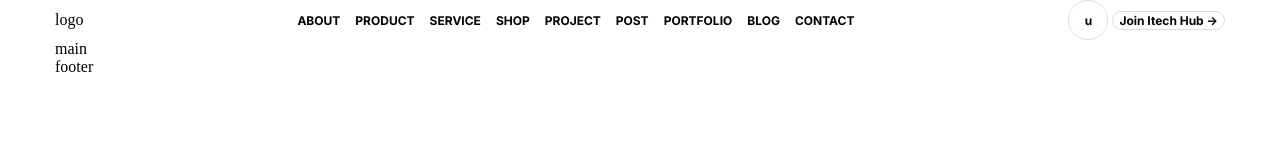
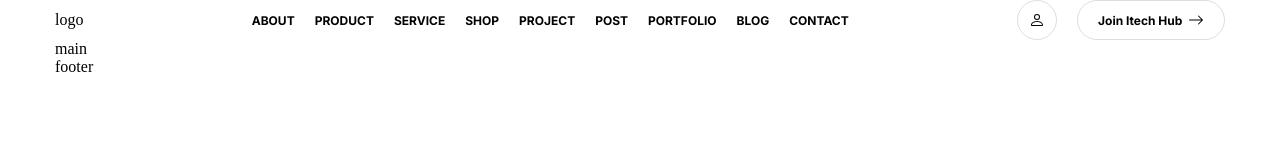
Before and after one commit to Amber2703/itech, a website built with Vite: page index.html in a window 1280 px wide. Built offline with nearby package versions, Linux system fonts and the light colour scheme.

Commit message:
icons, BEM

```diff
--- a/index.html
+++ b/index.html
@@ -34,9 +34,17 @@
             </li>
           </ul>
         </nav>
-        <div>
-          <button class="button button--round">u</button>
-          <button class="button">Join Itech Hub -></button>
+        <div class="header__buttons">
+          <button class="button button_round">
+            <svg xmlns="http://www.w3.org/2000/svg" width="16" height="16" fill="currentColor" class="bi bi-person" viewBox="0 0 16 16">
+              <path d="M8 8a3 3 0 1 0 0-6 3 3 0 0 0 0 6Zm2-3a2 2 0 1 1-4 0 2 2 0 0 1 4 0Zm4 8c0 1-1 1-1 1H3s-1 0-1-1 1-4 6-4 6 3 6 4Zm-1-.004c-.001-.246-.154-.986-.832-1.664C11.516 10.68 10.289 10 8 10c-2.29 0-3.516.68-4.168 1.332-.678.678-.83 1.418-.832 1.664h10Z"/>
+            </svg>
+          </button>
+          <button class="button">Join Itech Hub&nbsp;&nbsp;
+            <svg xmlns="http://www.w3.org/2000/svg" width="16" height="16" fill="currentColor" class="bi bi-arrow-right" viewBox="0 0 16 16">
+              <path fill-rule="evenodd" d="M1 8a.5.5 0 0 1 .5-.5h11.793l-3.147-3.146a.5.5 0 0 1 .708-.708l4 4a.5.5 0 0 1 0 .708l-4 4a.5.5 0 0 1-.708-.708L13.293 8.5H1.5A.5.5 0 0 1 1 8z"/>
+            </svg>
+          </button>
         </div>
       </div>
     </header>
--- a/style.scss
+++ b/style.scss
@@ -1,5 +1,5 @@
 @use "./styles/global";
-@import url('https://fonts.googleapis.com/css2?family=Inter:wght@700&display=swap');
+@import url("https://fonts.googleapis.com/css2?family=Inter:wght@700&display=swap");
 
 html {
   background-color: var(--white-color);
@@ -15,7 +15,8 @@ h2,
 h3,
 h4,
 h5,
-h6 {
+h6,
+button {
   margin: 0;
   padding: 0;
 }
--- a/styles/buttons.scss
+++ b/styles/buttons.scss
@@ -1,7 +1,13 @@
 .button {
+  --size: 40px;
+  display: flex;
+  justify-content: center;
+  align-items: center;
+  padding: 0 var(--gap);
+  height: var(--size);
   border: 1px solid var(--grey-color);
   transition: var(--transition);
-  border-radius: 10px;
+  border-radius: var(--size);
   font: var(--smaller-font);
   cursor: pointer;
 
@@ -10,11 +16,16 @@
   &active,
   &:focus {
     border-color: var(--violett-color);
+    background-color: var(--violett-color);
+    color: var(--white-color);
+
+    svg {
+      fill: var(--white-color);
+    }
   }
 
-  &--round {
-    --size: 40px;
-    height: var(--size);
+  &_round {
+    padding: 0;
     width: var(--size);
     border-radius: 50%;
   }
--- a/styles/global.scss
+++ b/styles/global.scss
@@ -2,3 +2,4 @@
 @use "links";
 @use "colors";
 @use "layout";
+@use "header";
--- /dev/null
+++ b/styles/header.scss
@@ -0,0 +1,18 @@
+header {
+  .container {
+    display: flex;
+    justify-content: space-between;
+    align-items: center;
+    gap: var(--gap);
+  }
+  .header__buttons,
+  .navigation ul {
+    display: flex;
+    gap: var(--gap);
+  }
+
+  .navigation ul {
+    font: var(--smaller-font);
+    text-transform: uppercase;
+  }
+}
--- a/styles/layout.scss
+++ b/styles/layout.scss
@@ -5,13 +5,6 @@ footer {
   display: flex;
   flex-direction: column;
   align-items: center;
-}
-
-header .container {
-  display: flex;
-  justify-content: space-between;
-  align-items: center;
-  gap: var(--gap);
 }
 
 .container {
@@ -30,11 +23,3 @@ header .container {
     width: 1320px;
   }
 }
-
-.navigation ul {
-  display: flex;
-  gap: var(--gap);
-  font: var(--smaller-font);
-  text-transform: uppercase;
-
-}
--- a/styles/variables.scss
+++ b/styles/variables.scss
@@ -5,6 +5,6 @@ $bigger-desktop: 1400px;
 
 :root {
   --smaller-font: 700 12px 'Inter', sans-serif;
-  --gap: 15px;
+  --gap: 20px;
   --transition: 0.3s;
 }
```
